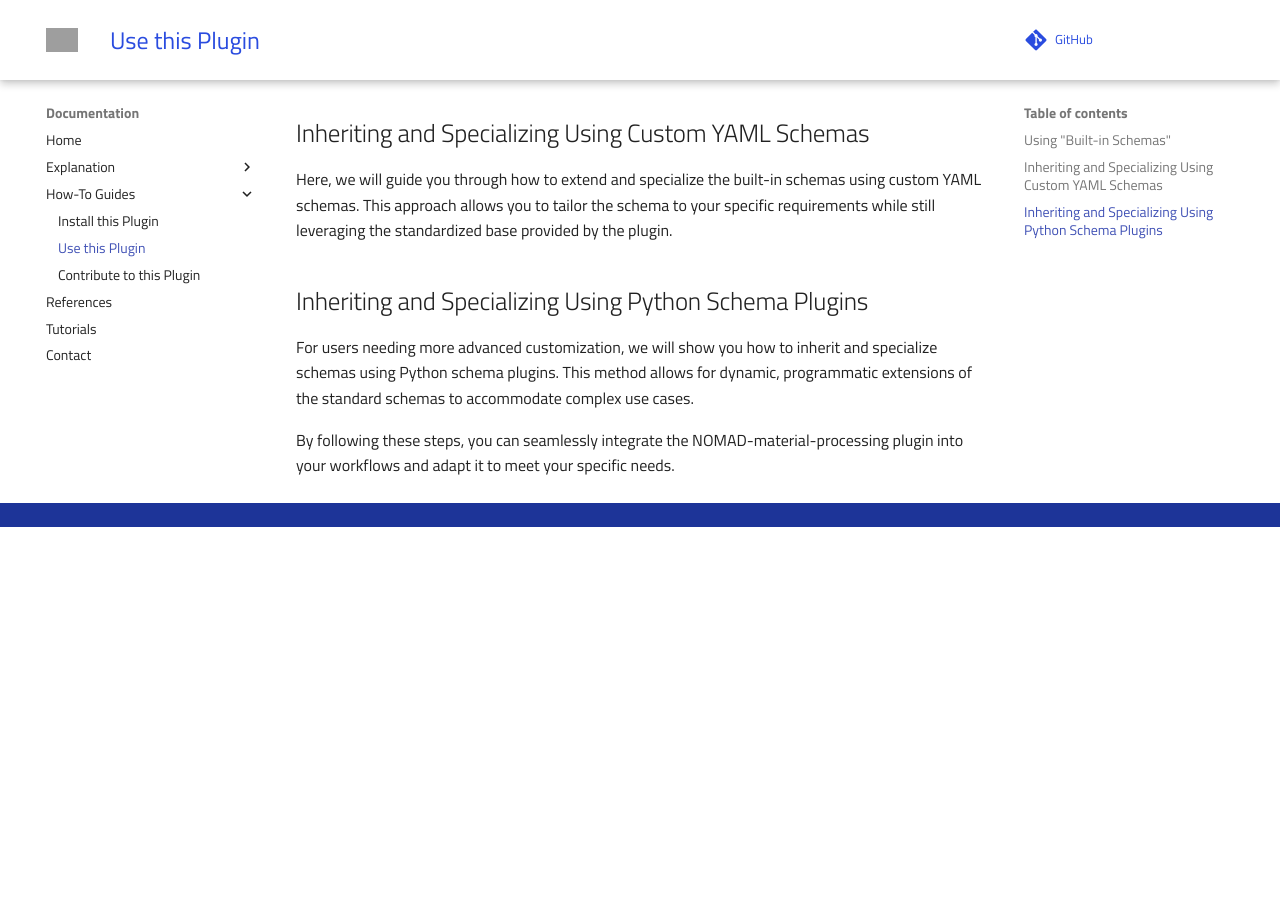
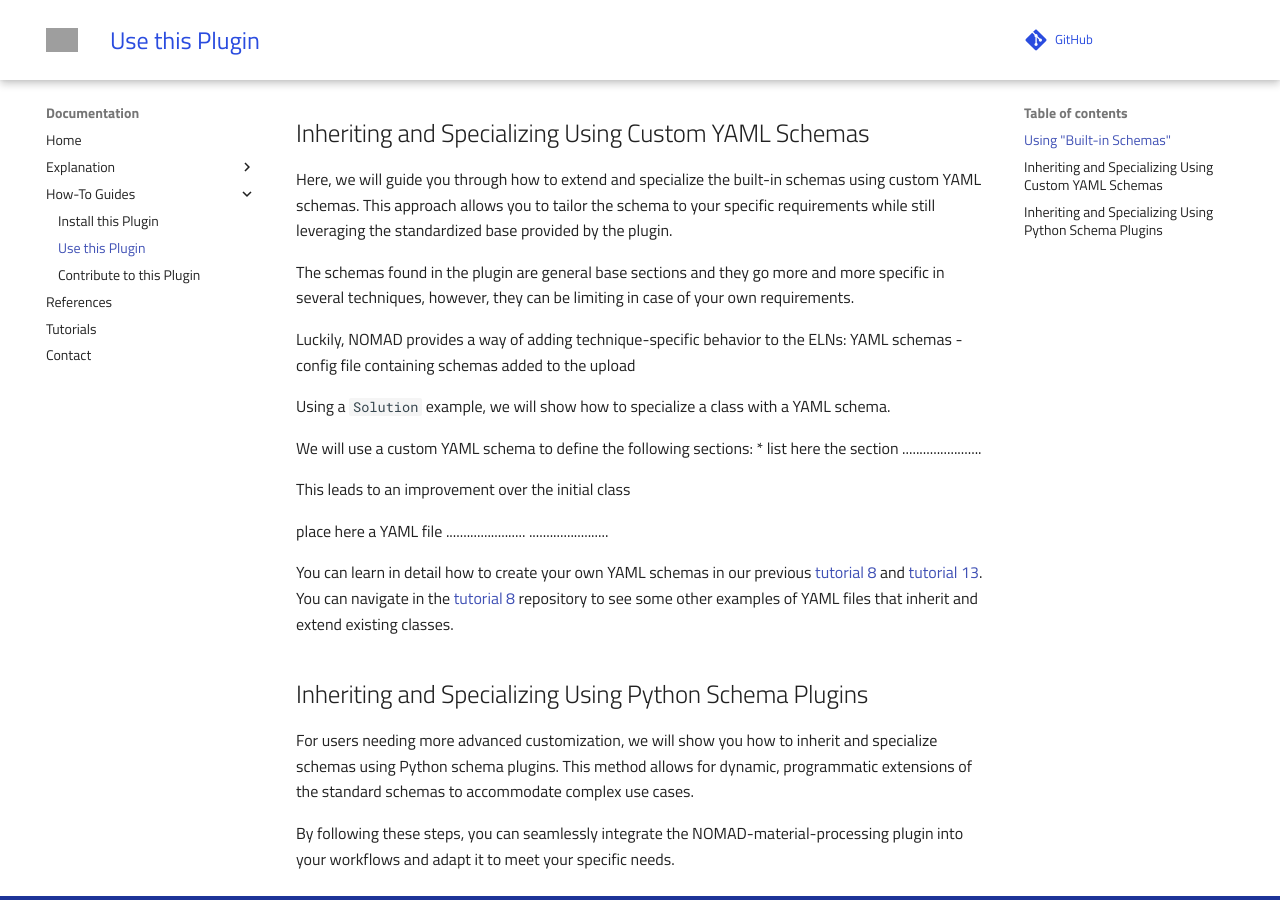
Before and after one commit to FAIRmat-NFDI/nomad-material-processing, an MkDocs documentation site: the page built from docs/how_to/use_this_plugin.md, in a window 1280 px wide and 900 px high, scrolled down 1724 px. Built offline with MkDocs 1.6.1 and Material for MkDocs 9.7.7, drawn with Linux system fonts in a browser that asks for light colours; comment, search, counter and statistics services are not loaded; before the commit the page ends 2251 px from its top, so only the background shows below that; grey boxes are pictures that could not be loaded.

Commit message:
started YAML customization how to

```diff
--- a/docs/how_to/use_this_plugin.md
+++ b/docs/how_to/use_this_plugin.md
@@ -28,6 +28,24 @@ hit **CREATE**.
 
 Here, we will guide you through how to extend and specialize the built-in schemas using custom YAML schemas. This approach allows you to tailor the schema to your specific requirements while still leveraging the standardized base provided by the plugin.
 
+The schemas found in the plugin are general base sections and they go more and more specific in several techniques, however, they can be limiting in case of your own requirements.
+
+Luckily, NOMAD provides a way of adding technique-specific behavior to the ELNs: YAML schemas - config file containing schemas added to the upload
+
+Using a `Solution` example, we will show how to specialize a class with a YAML schema.
+
+We will use a custom YAML schema to define the following sections:
+* list here the section .......................
+
+This leads to an improvement over the initial class
+
+place here a YAML file  ....................... .......................
+
+You can learn in detail how to create your own YAML schemas in our previous [tutorial 8](https://youtu.be/5VXGZNlz9rc?feature=shared) and [tutorial 13](https://github.com/FAIRmat-NFDI/AreaA-Examples/tree/main/tutorial13/part2).
+You can navigate in the [tutorial 8](https://github.com/FAIRmat-NFDI/AreaA-Examples/tree/main/tutorial8) repository
+to see some other examples of YAML files that inherit and extend existing classes.
+
+
 ## Inheriting and Specializing Using Python Schema Plugins
 
 For users needing more advanced customization, we will show you how to inherit and specialize schemas using Python schema plugins. This method allows for dynamic, programmatic extensions of the standard schemas to accommodate complex use cases.
```
